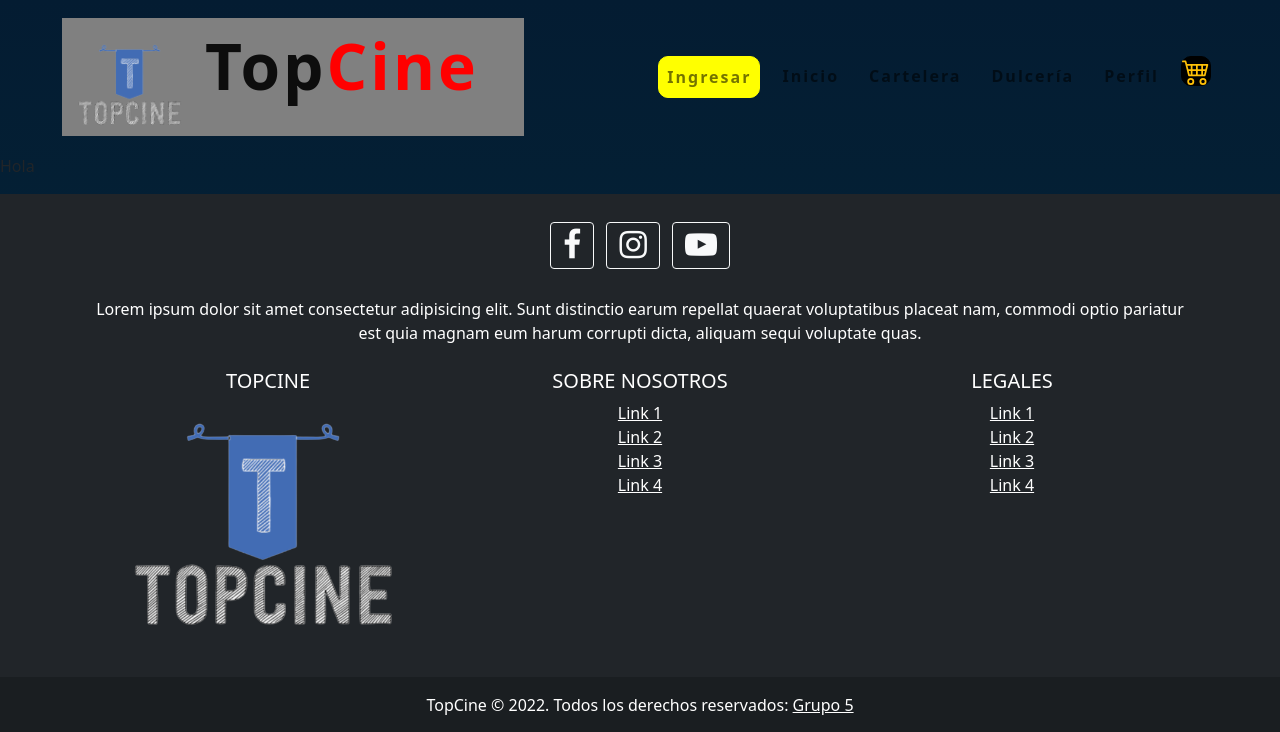
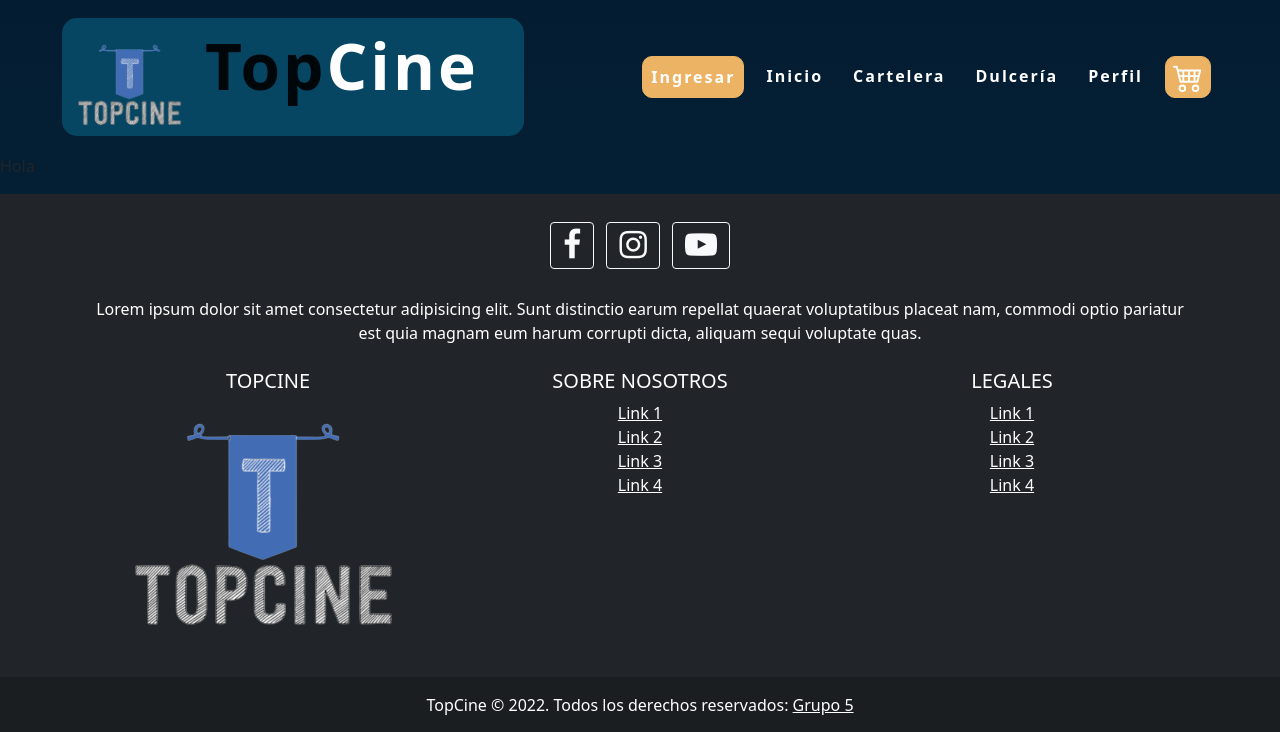
Before and after one commit to RickC1218/ProyectoIG2, a PHP site: page / in a window 1280 px wide. Shown: the top 732 px of the page. Run offline with PHP 8.4, Linux system fonts and the light colour scheme.

Commit message:
Usar colores de archivo base.scss

```diff
--- a/css/cabecera.scss
+++ b/css/cabecera.scss
@@ -1,10 +1,13 @@
+@use 'base';
+
 #header {
     margin: 10px 50px;
 }
 
 #logo {
-    background-color: gray; /*Cambiar color*/
+    background-color: base.$color-cajas;
     width: 40%;
+    border-radius: 15px;
 }
 
 #logo span img{
@@ -17,7 +20,7 @@
 }
 
 #logo a b span {
-    color: red;
+    color: white;
 }
 
 #MenuDespegable ul li{
@@ -26,30 +29,49 @@
     letter-spacing: 2px;
 }
 
+#MenuDespegable ul li a{
+    color: white;
+}
+
 .barra-opciones:hover{
-    border: 1px solid blue;
-    background-color: antiquewhite;
+    border: 1px solid white;
+    background-color: base.$color-cajas;
     border-radius: 10px;
 }
 
 #login {
-    border: 1px solid yellow;
+    border: 1px solid base.$color-botones-enlaces;
     border-radius: 10px;
-    background-color: yellow;
+    background-color: base.$color-botones-enlaces;
 }
 
 #login:hover {
-    border: 1px solid yellow;
+    border: 1px solid white;
     border-radius: 10px;
-    background-color: yellow;
+    background-color: base.$color-cajas;
     color: white;
 }
 
 .carrito {
+    margin-left: 30px;
+    border: 1px solid base.$color-botones-enlaces;
+    border-radius: 10px;
+    padding: 5px 7px;
+    background-color: base.$color-botones-enlaces;
+}
+
+.carrito:hover {
+    border: 1px solid white;
+    border-radius: 10px;
+    background-color: base.$color-cajas;
+    color: white;
+}
+
+.carrito svg {
     width: 30px;
     height: 30px;
-    margin-left: 30px;
-    border: 1px solid black;
-    border-radius: 10px;
-    background-color: black;
 }
+
+.carrito svg path{
+    color: white;
+}
--- a/css/estilos.css
+++ b/css/estilos.css
@@ -45,8 +45,9 @@ body {
 }
 
 #logo {
-  background-color: gray; /*Cambiar color*/
+  background-color: #064663;
   width: 40%;
+  border-radius: 15px;
 }
 
 #logo span img {
@@ -59,7 +60,7 @@ body {
 }
 
 #logo a b span {
-  color: red;
+  color: white;
 }
 
 #MenuDespegable ul li {
@@ -68,32 +69,51 @@ body {
   letter-spacing: 2px;
 }
 
+#MenuDespegable ul li a {
+  color: white;
+}
+
 .barra-opciones:hover {
-  border: 1px solid blue;
-  background-color: antiquewhite;
+  border: 1px solid white;
+  background-color: #064663;
   border-radius: 10px;
 }
 
 #login {
-  border: 1px solid yellow;
+  border: 1px solid #ECB365;
   border-radius: 10px;
-  background-color: yellow;
+  background-color: #ECB365;
 }
 
 #login:hover {
-  border: 1px solid yellow;
+  border: 1px solid white;
   border-radius: 10px;
-  background-color: yellow;
+  background-color: #064663;
   color: white;
 }
 
 .carrito {
+  margin-left: 30px;
+  border: 1px solid #ECB365;
+  border-radius: 10px;
+  padding: 5px 7px;
+  background-color: #ECB365;
+}
+
+.carrito:hover {
+  border: 1px solid white;
+  border-radius: 10px;
+  background-color: #064663;
+  color: white;
+}
+
+.carrito svg {
   width: 30px;
   height: 30px;
-  margin-left: 30px;
-  border: 1px solid black;
-  border-radius: 10px;
-  background-color: black;
+}
+
+.carrito svg path {
+  color: white;
 }
 
 /*# sourceMappingURL=estilos.css.map */
```
Also changed, not shown: 1 other file.
